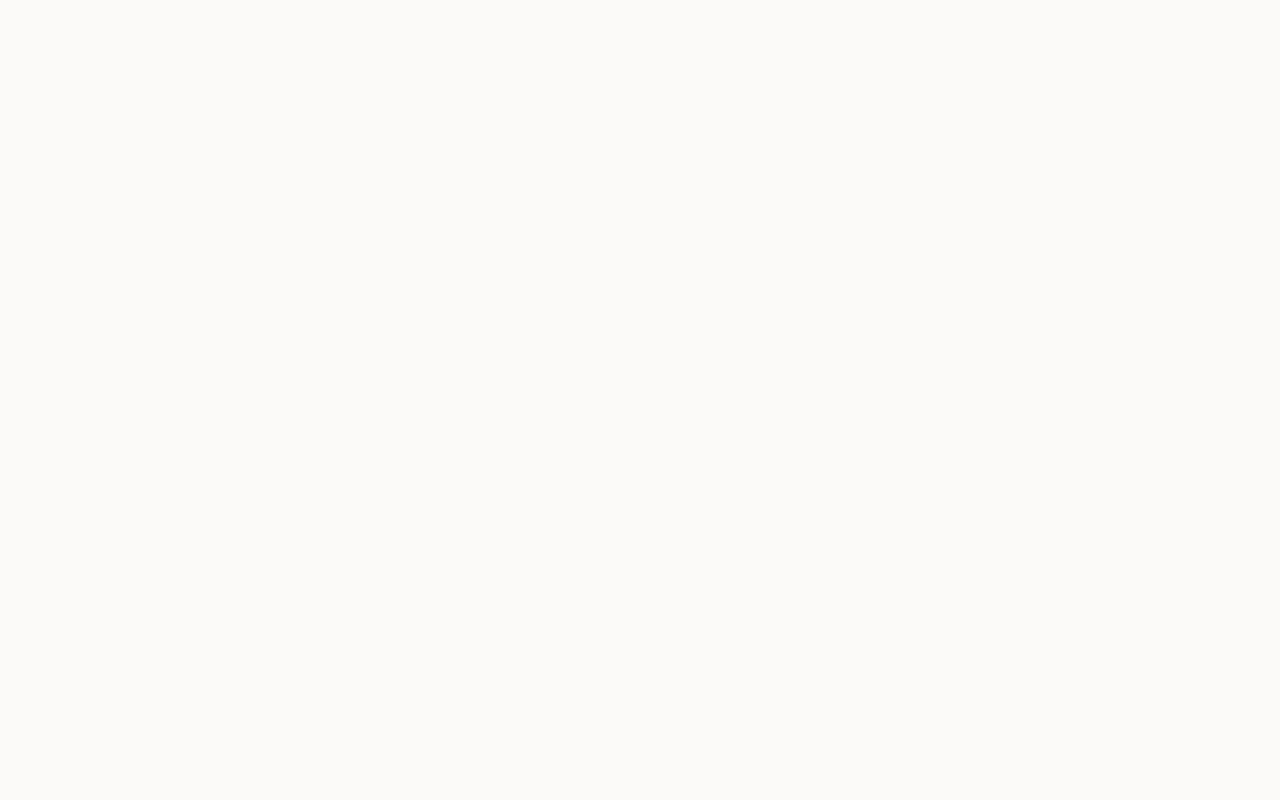
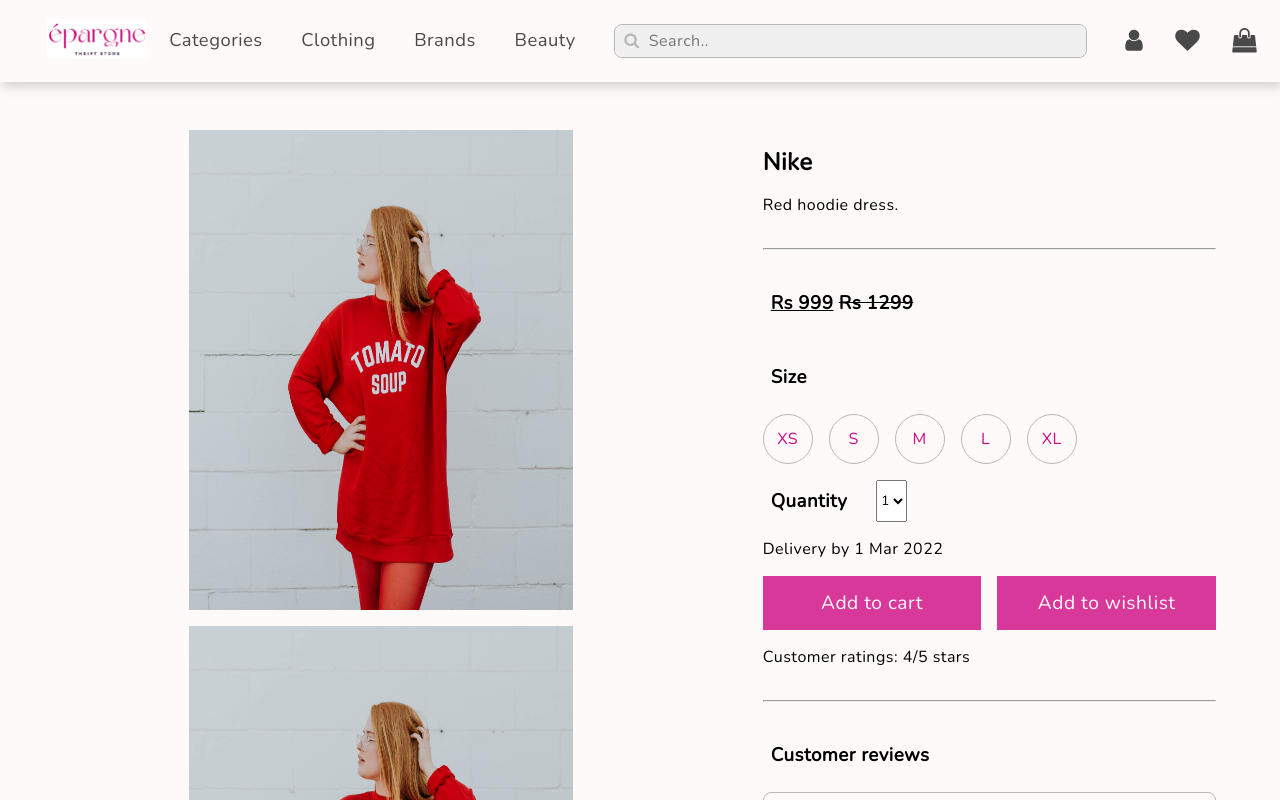
Before and after one commit to swastika0015/ecommerce-reactjs, a React (Create React App) app: page /productpage in a window 1280 px wide. Before the commit this address had no page. Shown: the top 800 px of the page. Built offline with nearby package versions, Linux system fonts and the light colour scheme.

Commit message:
added product page route

```diff
--- a/src/App.js
+++ b/src/App.js
@@ -17,6 +17,7 @@
       <Route path="/cart" element={<Cart/>} />
       <Route path="/login" element={<Login/>} />
       <Route path="/cart" element={<Cart/>} />
+      <Route path="/productpage" element={<ProductPage/>} />
     </Routes>
     </>
   );
--- a/src/components/cards/cards.jsx
+++ b/src/components/cards/cards.jsx
@@ -1,9 +1,10 @@
 import React from 'react';
-import './cards.css'
+import './cards.css';
+import { Link } from 'react-router-dom';
 
 const Cards = (props) => {
   return (
-
+          <Link to="/productpage">
             <div className="card card-component">
               {props.outofstock && <div className="text-overlay">
                     <h2>{props.outofstock}</h2>
@@ -18,6 +19,7 @@
                     <button className=" card-action-btn"><i className="fa fa-shopping-cart fa-lg"></i>Add to card</button>
                 </div>
             </div>
+          </Link>
   )
 }
 
```
Lines whose indentation alone changed are shown as unchanged.
